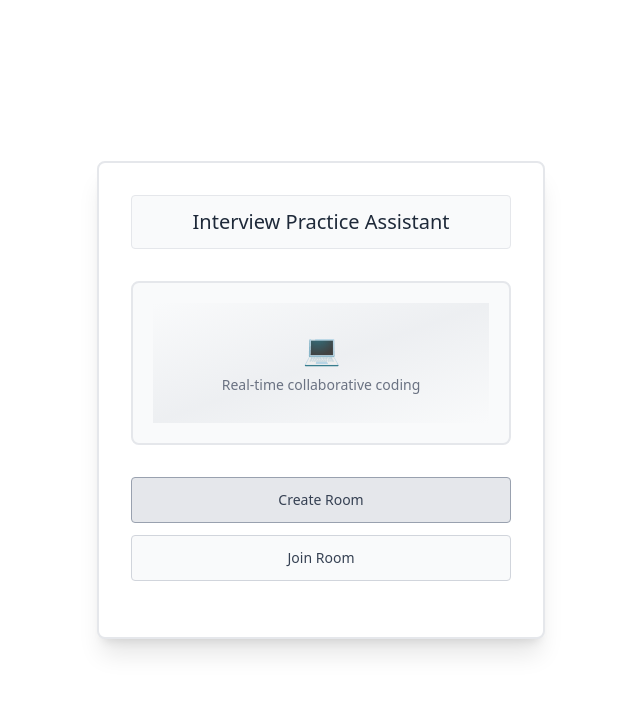
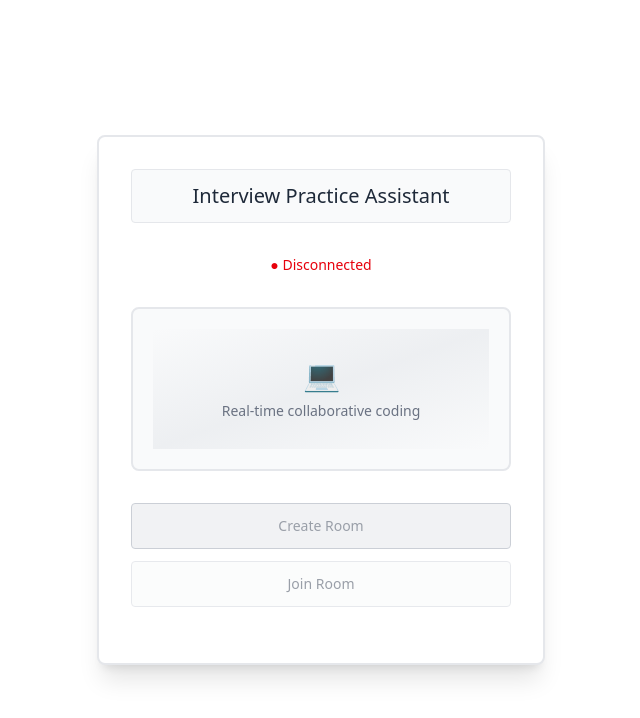
Before and after one commit to Joshkaki00/whiteboard-ide-websockets, a React (Vite) app: page / in a window 1280 px wide. Shown: the top 718 px of the page, without its empty margins (319-959 px from the left). Built offline with nearby package versions, Linux system fonts and the light colour scheme; no server answers.

Commit message:
updated landing page logic

```diff
--- a/src/components/LandingPage.tsx
+++ b/src/components/LandingPage.tsx
@@ -1,11 +1,72 @@
-export default function LandingPage() {
-  // TODO: Add room creation/joining logic
+import { useState } from 'react'
+import { useSocket } from '../contexts/SocketContext'
+
+interface LandingPageProps {
+  onJoinRoom: (roomId: string) => void
+}
+
+export default function LandingPage({ onJoinRoom }: LandingPageProps) {
+  const { isConnected, createRoom, joinRoom } = useSocket()
+  const [showRoomInput, setShowRoomInput] = useState(false)
+  const [roomCode, setRoomCode] = useState('')
+  const [statusMessage, setStatusMessage] = useState('')
+  const [isLoading, setIsLoading] = useState(false)
+
+  const handleCreateRoom = async () => {
+    if (!isConnected) {
+      setStatusMessage('Not connected to server')
+      return
+    }
+
+    setIsLoading(true)
+    const newRoomId = await createRoom()
+    setIsLoading(false)
+
+    if (newRoomId) {
+      setStatusMessage(`Room created: ${newRoomId}`)
+      onJoinRoom(newRoomId)
+    } else {
+      setStatusMessage('Failed to create room')
+    }
+  }
+
+  const handleJoinRoom = () => {
+    setShowRoomInput(true)
+    setStatusMessage('')
+  }
+
+  const handleSubmitRoomCode = async () => {
+    if (!isConnected) {
+      setStatusMessage('Not connected to server')
+      return
+    }
+
+    if (roomCode.length !== 8) {
+      setStatusMessage('Please enter a valid 8-character room code')
+      return
+    }
+
+    setIsLoading(true)
+    const success = await joinRoom(roomCode)
+    setIsLoading(false)
+
+    if (success) {
+      onJoinRoom(roomCode)
+    } else {
+      setStatusMessage('Failed to join room. Check the room code.')
+    }
+  }
 
   return (
     <div className="flex items-center justify-center min-h-screen p-8 bg-gradient-to-br from-interview-primary to-interview-secondary">
       <div className="bg-white rounded-lg p-8 shadow-xl text-center max-w-md w-full border-2 border-gray-200">
         <div className="text-xl mb-8 text-gray-800 font-medium bg-gray-50 p-3 rounded border border-gray-200">
           <h1>Interview Practice Assistant</h1>
+        </div>
+
+        {/* Connection Status */}
+        <div className={`mb-4 text-sm ${isConnected ? 'text-green-600' : 'text-red-600'}`}>
+          {isConnected ? '● Connected' : '● Disconnected'}
         </div>
 
         {/* Visual Placeholder */}
@@ -19,31 +80,53 @@ export default function LandingPage() {
 
         {/* Action Buttons */}
         <div className="flex flex-col gap-3 mb-6">
-          <button className="py-3 px-6 border border-gray-400 rounded bg-gray-200 text-gray-700 text-sm cursor-pointer transition-all duration-200 hover:bg-gray-100 hover:border-gray-400">
-            Create Room
+          <button
+            onClick={handleCreateRoom}
+            disabled={!isConnected || isLoading}
+            className="py-3 px-6 border border-gray-400 rounded bg-gray-200 text-gray-700 text-sm cursor-pointer transition-all duration-200 hover:bg-gray-100 hover:border-gray-400 disabled:opacity-50 disabled:cursor-not-allowed"
+          >
+            {isLoading ? 'Creating...' : 'Create Room'}
           </button>
-          <button className="py-3 px-6 border border-gray-300 rounded bg-gray-50 text-gray-700 text-sm cursor-pointer transition-all duration-200 hover:bg-gray-100 hover:border-gray-400">
+          <button
+            onClick={handleJoinRoom}
+            disabled={!isConnected}
+            className="py-3 px-6 border border-gray-300 rounded bg-gray-50 text-gray-700 text-sm cursor-pointer transition-all duration-200 hover:bg-gray-100 hover:border-gray-400 disabled:opacity-50 disabled:cursor-not-allowed"
+          >
             Join Room
           </button>
         </div>
 
-        {/* Room Code Input - Hidden by default */}
-        <div className="mb-4" style={{ display: 'none' }}>
+        {/* Room Code Input */}
+        {showRoomInput && (
+          <div className="mb-4">
             <input
               type="text"
+              value={roomCode}
+              onChange={(e) => setRoomCode(e.target.value.toUpperCase())}
+              onKeyPress={(e) => e.key === 'Enter' && handleSubmitRoomCode()}
               placeholder="ROOM CODE"
               maxLength={8}
               className="w-full py-3 px-4 border border-gray-300 rounded text-sm text-center uppercase tracking-wider focus:outline-none focus:border-gray-500"
             />
-          <button className="mt-2 w-full btn btn-primary">
-            Join Room
+            <button
+              onClick={handleSubmitRoomCode}
+              disabled={isLoading}
+              className="mt-2 w-full btn btn-primary disabled:opacity-50"
+            >
+              {isLoading ? 'Joining...' : 'Join Room'}
             </button>
           </div>
+        )}
 
-        {/* Status message - Hidden by default */}
-        <div className="mt-4 py-3 px-4 rounded-lg font-medium bg-blue-100 text-blue-800 border border-blue-200" style={{ display: 'none' }}>
-          Status messages will appear here
+        {statusMessage && (
+          <div className={`mt-4 py-3 px-4 rounded-lg font-medium ${
+            statusMessage.includes('Failed') || statusMessage.includes('Not connected')
+              ? 'bg-red-100 text-red-800 border border-red-200'
+              : 'bg-blue-100 text-blue-800 border border-blue-200'
+          }`}>
+            {statusMessage}
           </div>
+        )}
       </div>
     </div>
   )
```
Lines whose indentation alone changed are shown as unchanged.
